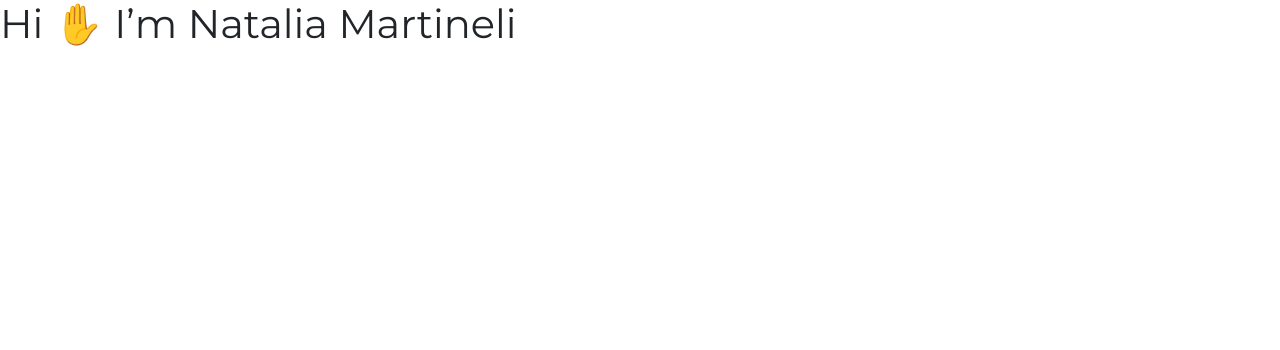
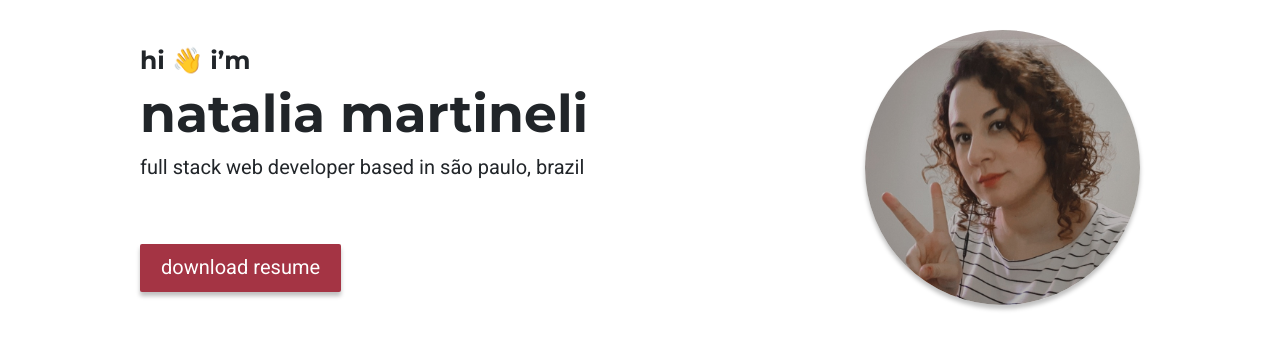
Before and after one commit to nmartineli/shecodes-portfolio, a plain HTML site: page index.html in a window 1280 px wide. Drawn offline with nearby package versions, Linux system fonts and the light colour scheme.

Commit message:
Added hero

```diff
--- a/index.html
+++ b/index.html
@@ -4,7 +4,8 @@
     <meta charset="UTF-8" />
     <meta http-equiv="X-UA-Compatible" content="IE=edge" />
     <meta name="viewport" content="width=device-width, initial-scale=1.0" />
-    <title>Document</title>
+    <meta name="description" content="" />
+    <title>full stack web developer | natalia martineli</title>
     <link
       href="https://cdn.jsdelivr.net/npm/bootstrap@5.1.0/dist/css/bootstrap.min.css"
       rel="stylesheet"
@@ -20,7 +21,18 @@
     <link rel="stylesheet" href="/src/css/index.css" />
   </head>
   <body>
-    <h1>Hi ✋ I’m Natalia Martineli</h1>
+    <div class="hero">
+      <div class="hero-content">
+        <h2>hi 👋 i’m</h2>
+        <h1>natalia martineli</h1>
+        <p>full stack web developer based in são paulo, brazil</p>
+        <a href="#">download resume</a>
+      </div>
+      <div>
+        <img src="/src/images/natalia-martineli.jpg" alt="natalia martineli" />
+      </div>
+    </div>
+
     <script
       src="https://cdn.jsdelivr.net/npm/bootstrap@5.1.0/dist/js/bootstrap.bundle.min.js"
       integrity="sha384-U1DAWAznBHeqEIlVSCgzq+c9gqGAJn5c/t99JyeKa9xxaYpSvHU5awsuZVVFIhvj"
--- a/src/css/index.css
+++ b/src/css/index.css
@@ -3,6 +3,10 @@
   padding: 0;
   border: 0;
   box-sizing: border-box;
+  --primary-color: #a43444;
+  --secondary-color: #592337;
+  --light-color: rgba(220, 104, 60, 0, 2);
+  --box-shadow: 0px 4px 4px 0px rgba(0, 0, 0, 0.25);
 }
 
 a {
@@ -28,6 +32,55 @@ h6 {
   font-family: 'Heebo', sans-serif;
 }
 
-h1 {
+h1,
+h2 {
   font-family: 'Montserrat', sans-serif;
 }
+
+.hero {
+  display: flex;
+  max-width: 1200px;
+  margin: 30px auto;
+  padding: 0px 100px;
+  justify-content: space-between;
+}
+
+.hero-content {
+  margin-top: 15px;
+}
+
+.hero-content > h1 {
+  font-size: 52px;
+  font-weight: 700;
+}
+
+.hero-content > h2 {
+  font-size: 25px;
+  font-weight: 700;
+}
+.hero-content > p {
+  font-size: 20px;
+}
+
+.hero > div > img {
+  width: 275px;
+  border-radius: 50%;
+  box-shadow: var(--box-shadow);
+}
+
+a {
+  display: inline-block;
+  font-size: 20px;
+  color: #fff;
+  background-color: var(--primary-color);
+  padding: 9px 21px;
+  border-radius: 2px;
+  margin-top: 45px;
+  box-shadow: var(--box-shadow);
+  transition: 0.3s ease-in-out;
+}
+
+a:hover {
+  color: #fff;
+  filter: brightness(120%);
+}
```
Also changed, not shown: src/images/natalia-martineli-1.jpg (added), src/images/natalia-martineli.jpg (added).
